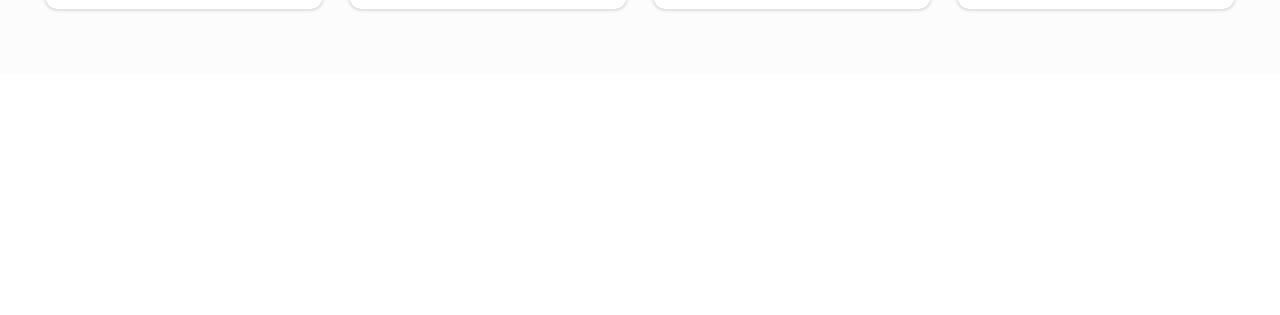
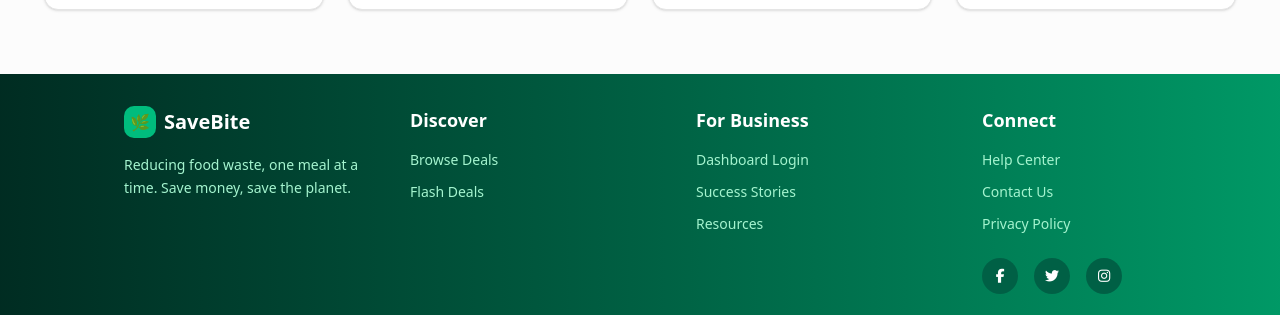
Before and after one commit to ITI-OpenSource-Alex/Save-A-Bite, an Angular app in the folder frontend/: page / in a window 1280 px wide. Shown: the part 1588-1903 px from the top of the page. Before the commit the page ends 1662 px from the top, so only its background shows below. Built offline with nearby package versions, Linux system fonts and the light colour scheme.

Commit message:
feat:add footer component

```diff
--- a/frontend/src/app/app.html
+++ b/frontend/src/app/app.html
@@ -4,4 +4,5 @@
 
 <app-flash-deals></app-flash-deals>
 
+<app-footer></app-footer>
 <router-outlet></router-outlet>
--- a/frontend/src/app/app.ts
+++ b/frontend/src/app/app.ts
@@ -4,10 +4,11 @@ import { Navbar } from './layout/navbar/navbar';
 import { HeroSlider } from './features/home/hero-slider/hero-slider';
 import { FlashDealsComponent } from './features/home/flash-deals/flash-deals';
 import { CategoriesSection } from './layout/categories-section/categories-section';
+import { Footer } from './layout/footer/footer';
 
 @Component({
   selector: 'app-root',
-  imports: [RouterOutlet, Navbar, HeroSlider, FlashDealsComponent, CategoriesSection],
+  imports: [RouterOutlet, Navbar, HeroSlider, FlashDealsComponent, CategoriesSection, Footer],
   templateUrl: './app.html',
   styleUrl: './app.css',
 })
--- /dev/null
+++ b/frontend/src/app/layout/footer/footer.html
@@ -0,0 +1,75 @@
+<footer class="bg-gradient-to-r from-emerald-950 to-emerald-600 text-white pt-8 pb-6 px-7 pl-25">
+  <div class="container mx-auto px-6">
+    <div class="grid md:grid-cols-4 gap-10">
+      <div>
+        <div>
+          <div class="flex items-center gap-2 mb-4">
+            <div
+              class="w-8 h-8 bg-emerald-500 rounded-lg flex items-center justify-center text-white font-bold"
+            >
+              🌿
+            </div>
+            <h2 class="text-xl font-semibold">SaveBite</h2>
+          </div>
+
+          <p class="text-sm text-emerald-200 leading-relaxed">
+            Reducing food waste, one meal at a time. Save money, save the planet.
+          </p>
+        </div>
+      </div>
+      <div>
+        <div>
+          <h3 class="font-semibold text-lg mb-4">Discover</h3>
+          <ul class="space-y-3 text-emerald-200 text-sm">
+            <li><a href="#" class="hover:text-white transition">Browse Deals</a></li>
+            <li><a href="#" class="hover:text-white transition">Flash Deals</a></li>
+          </ul>
+        </div>
+      </div>
+      <div>
+        <div>
+          <h3 class="font-semibold text-lg mb-4">For Business</h3>
+          <ul class="space-y-3 text-emerald-200 text-sm">
+            <li><a href="#" class="hover:text-white transition">Dashboard Login</a></li>
+            <li><a href="#" class="hover:text-white transition">Success Stories</a></li>
+            <li><a href="#" class="hover:text-white transition">Resources</a></li>
+          </ul>
+        </div>
+      </div>
+      <div>
+        <div>
+          <h3 class="font-semibold text-lg mb-4">Connect</h3>
+
+          <ul class="space-y-3 text-emerald-200 text-sm mb-6">
+            <li><a href="#" class="hover:text-white transition">Help Center</a></li>
+            <li><a href="#" class="hover:text-white transition">Contact Us</a></li>
+            <li><a href="#" class="hover:text-white transition">Privacy Policy</a></li>
+          </ul>
+
+          <div class="flex gap-4">
+            <a
+              href="#"
+              class="w-9 h-9 bg-emerald-800 rounded-full flex items-center justify-center hover:bg-emerald-600 transition"
+            >
+              <i class="fa-brands fa-facebook-f text-sm"></i>
+            </a>
+
+            <a
+              href="#"
+              class="w-9 h-9 bg-emerald-800 rounded-full flex items-center justify-center hover:bg-emerald-600 transition"
+            >
+              <i class="fa-brands fa-twitter text-sm"></i>
+            </a>
+
+            <a
+              href="#"
+              class="w-9 h-9 bg-emerald-800 rounded-full flex items-center justify-center hover:bg-emerald-600 transition"
+            >
+              <i class="fa-brands fa-instagram text-sm"></i>
+            </a>
+          </div>
+        </div>
+      </div>
+    </div>
+  </div>
+</footer>
--- a/frontend/src/index.html
+++ b/frontend/src/index.html
@@ -1,11 +1,15 @@
 <!doctype html>
 <html lang="en">
   <head>
-  <meta charset="utf-8">
+    <meta charset="utf-8" />
     <title>GawafaStore</title>
-  <base href="/">
-  <meta name="viewport" content="width=device-width, initial-scale=1">
-  <link rel="icon" type="image/x-icon" href="favicon.ico">
+    <base href="/" />
+    <meta name="viewport" content="width=device-width, initial-scale=1" />
+    <link rel="icon" type="image/x-icon" href="favicon.ico" />
+    <link
+      rel="stylesheet"
+      href="https://cdnjs.cloudflare.com/ajax/libs/font-awesome/6.5.0/css/all.min.css"
+    />
   </head>
   <body>
     <app-root></app-root>
```
Also changed, not shown: frontend/src/app/layout/footer/footer.ts (added, +11 -0 lines), frontend/src/app/layout/footer/footer.css (added), 1 other file (tests, documents, lock files or other folders). Lines whose indentation alone changed are shown as unchanged.
